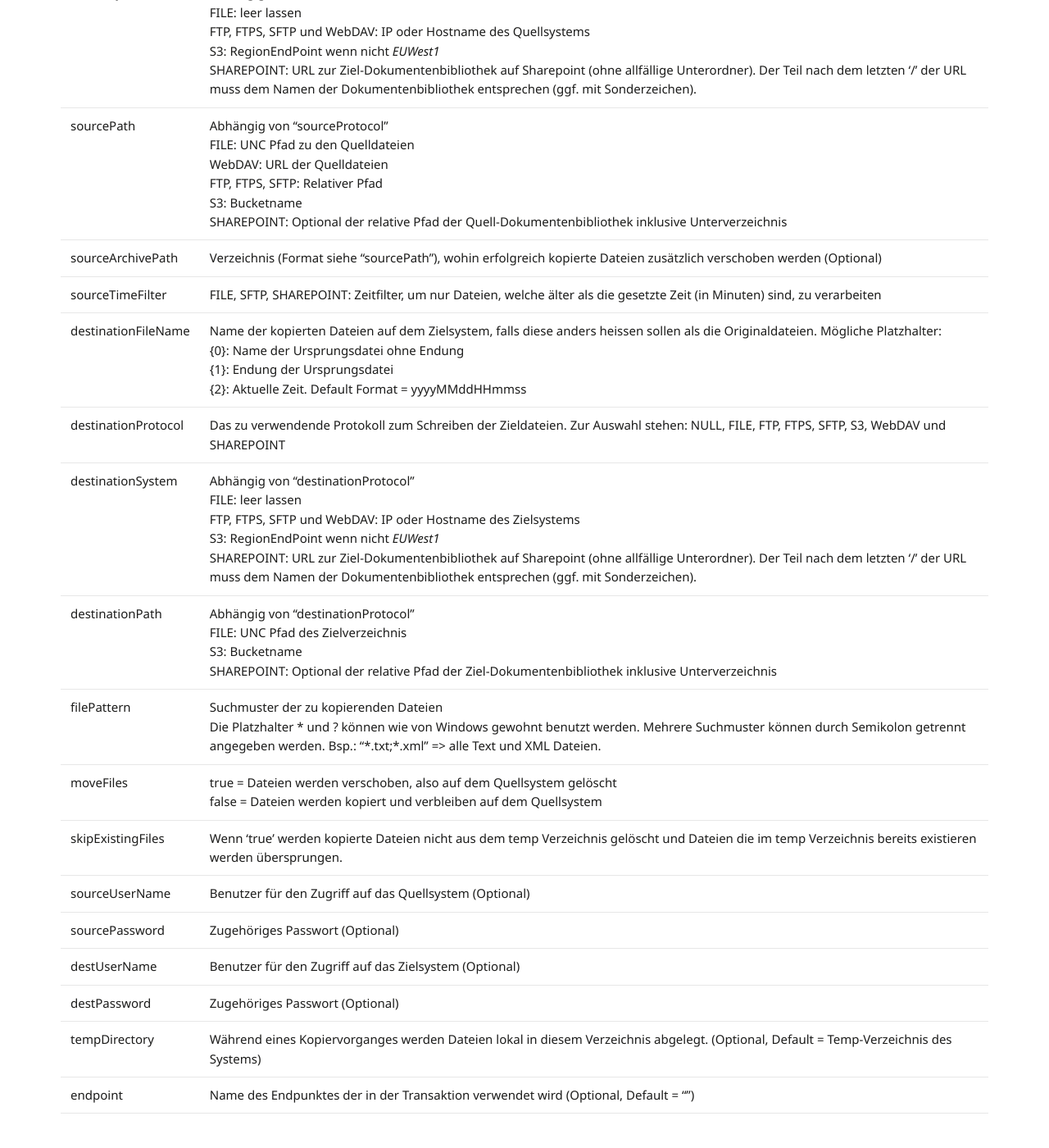
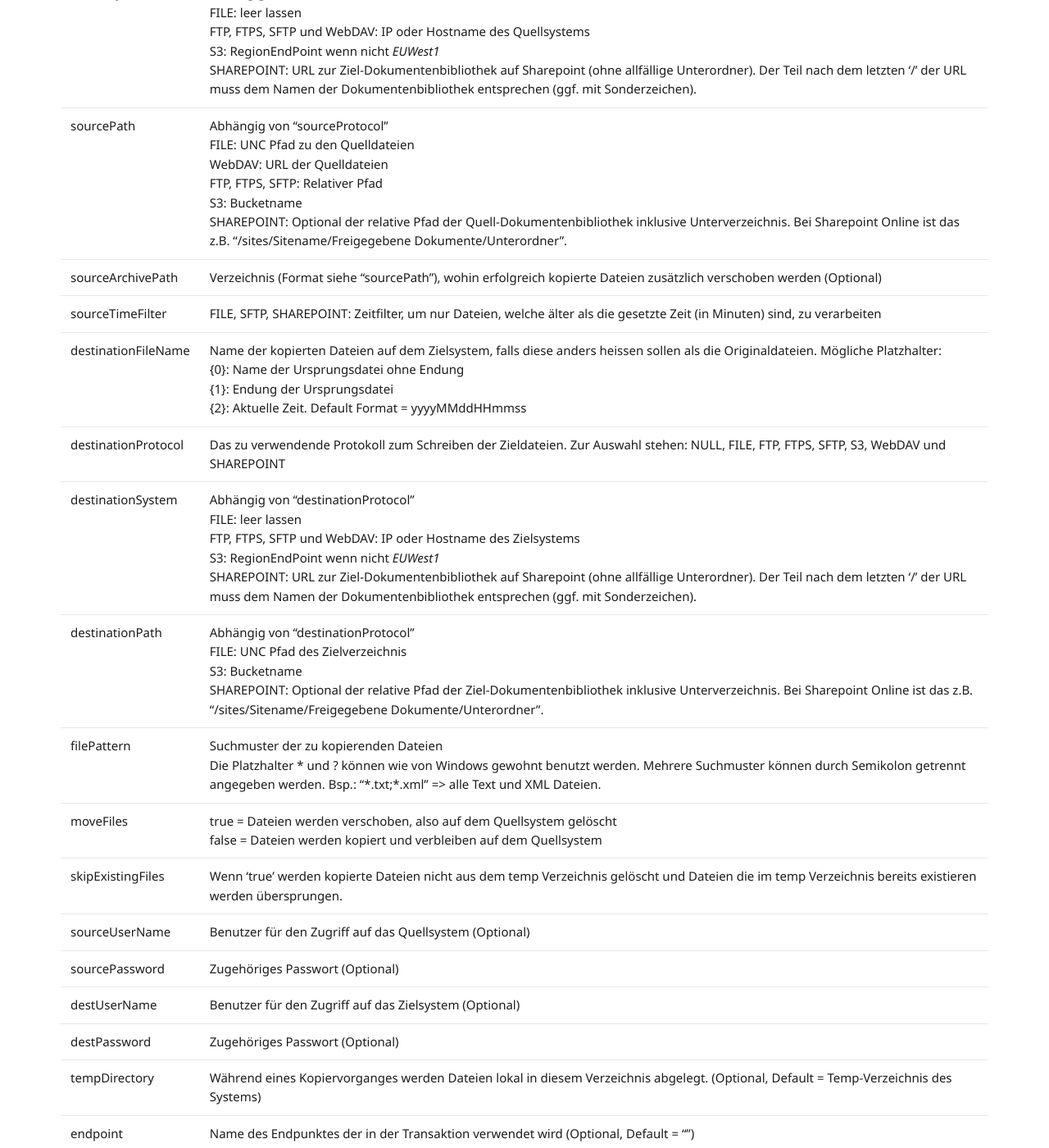
Before and after one commit to primesoft-group/oneconnexx-docs, a Jekyll site: the page built from _pages/addins/de/filecopy.md, in a window 1280 px wide and 1400 px high, scrolled down 873 px. Shown: the whole window at 82% size. Built offline with Jekyll 4.4.1, drawn with Linux system fonts in a browser that asks for light colours; nearby versions of some CDN libraries; some web fonts are replaced.

Commit message:
Update filecopy.md

```diff
--- a/_pages/addins/de/filecopy.md
+++ b/_pages/addins/de/filecopy.md
@@ -17,13 +17,13 @@ Das FileCopy Add-In wird dazu verwendet um Dateien von einem Systems auf ein and
 | __Parameter__ | |
 | sourceProtocol | Das zu verwendende Protokoll zum Lesen der Quelldateien. Zur Auswahl stehen: NULL, FILE, FTP, FTPS, SFTP, S3, WebDAV und SHAREPOINT |
 | sourceSystem | Abhängig von "sourceProtocol"<br />FILE: leer lassen<br/>FTP, FTPS, SFTP und WebDAV: IP oder Hostname des Quellsystems <br />S3: RegionEndPoint wenn nicht *EUWest1* <br /> SHAREPOINT: URL zur Ziel-Dokumentenbibliothek auf Sharepoint (ohne allfällige Unterordner). Der Teil nach dem letzten '/' der URL muss dem Namen der Dokumentenbibliothek entsprechen (ggf. mit Sonderzeichen). |
-| sourcePath | Abhängig von "sourceProtocol"<br />FILE: UNC Pfad zu den Quelldateien<br />WebDAV: URL der Quelldateien<br />FTP, FTPS, SFTP: Relativer Pfad<br /> S3: Bucketname <br /> SHAREPOINT: Optional der relative Pfad der Quell-Dokumentenbibliothek inklusive Unterverzeichnis|
+| sourcePath | Abhängig von "sourceProtocol"<br />FILE: UNC Pfad zu den Quelldateien<br />WebDAV: URL der Quelldateien<br />FTP, FTPS, SFTP: Relativer Pfad<br /> S3: Bucketname <br /> SHAREPOINT: Optional der relative Pfad der Quell-Dokumentenbibliothek inklusive Unterverzeichnis. Bei Sharepoint Online ist das z.B. "/sites/Sitename/Freigegebene Dokumente/Unterordner".|
 | sourceArchivePath | Verzeichnis (Format siehe "sourcePath"), wohin erfolgreich kopierte Dateien zusätzlich verschoben werden (Optional) |
 | sourceTimeFilter | FILE, SFTP, SHAREPOINT: Zeitfilter, um nur Dateien, welche älter als die gesetzte Zeit (in Minuten) sind, zu verarbeiten |
 | destinationFileName | Name der kopierten Dateien auf dem Zielsystem, falls diese anders heissen sollen als die Originaldateien. Mögliche Platzhalter: <br /> {0}: Name der Ursprungsdatei ohne Endung <br /> {1}: Endung der Ursprungsdatei <br /> {2}: Aktuelle Zeit. Default Format = yyyyMMddHHmmss |
 | destinationProtocol | Das zu verwendende Protokoll zum Schreiben der Zieldateien. Zur Auswahl stehen: NULL, FILE, FTP, FTPS, SFTP, S3, WebDAV und SHAREPOINT |
 | destinationSystem | Abhängig von "destinationProtocol"<br />FILE: leer lassen<br/>FTP, FTPS, SFTP und WebDAV: IP oder Hostname des Zielsystems <br />S3: RegionEndPoint wenn nicht *EUWest1* <br /> SHAREPOINT: URL zur Ziel-Dokumentenbibliothek auf Sharepoint (ohne allfällige Unterordner). Der Teil nach dem letzten '/' der URL muss dem Namen der Dokumentenbibliothek entsprechen (ggf. mit Sonderzeichen). |
-| destinationPath | Abhängig von "destinationProtocol"<br />FILE: UNC Pfad des Zielverzeichnis<br/>S3: Bucketname<br /> SHAREPOINT: Optional der relative Pfad der Ziel-Dokumentenbibliothek inklusive Unterverzeichnis |
+| destinationPath | Abhängig von "destinationProtocol"<br />FILE: UNC Pfad des Zielverzeichnis<br/>S3: Bucketname<br /> SHAREPOINT: Optional der relative Pfad der Ziel-Dokumentenbibliothek inklusive Unterverzeichnis. Bei Sharepoint Online ist das z.B. "/sites/Sitename/Freigegebene Dokumente/Unterordner". |
 | filePattern | Suchmuster der zu kopierenden Dateien<br />Die Platzhalter * und ? können wie von Windows gewohnt benutzt werden. Mehrere Suchmuster können durch Semikolon getrennt angegeben werden. Bsp.: "\*.txt;\*.xml" => alle Text und XML Dateien. |
 | moveFiles | true = Dateien werden verschoben, also auf dem Quellsystem gelöscht<br />false = Dateien werden kopiert und verbleiben auf dem Quellsystem |
 | skipExistingFiles | Wenn 'true' werden kopierte Dateien nicht aus dem temp Verzeichnis gelöscht und Dateien die im temp Verzeichnis bereits existieren werden übersprungen. |
```
